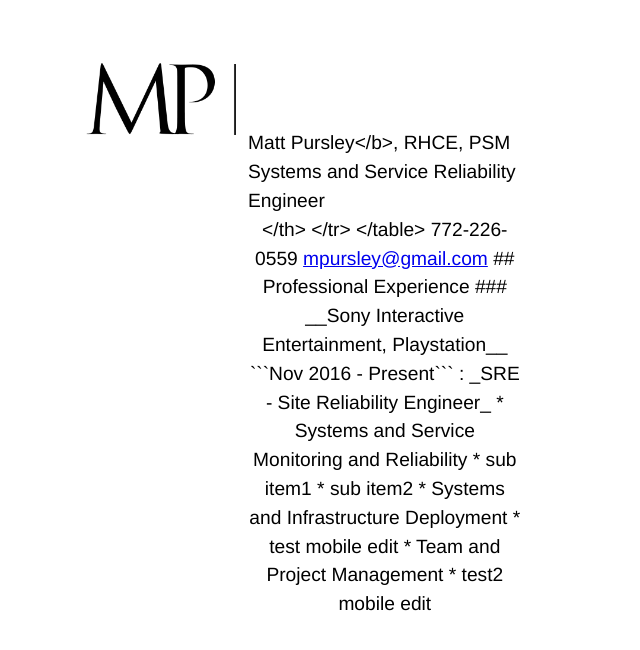
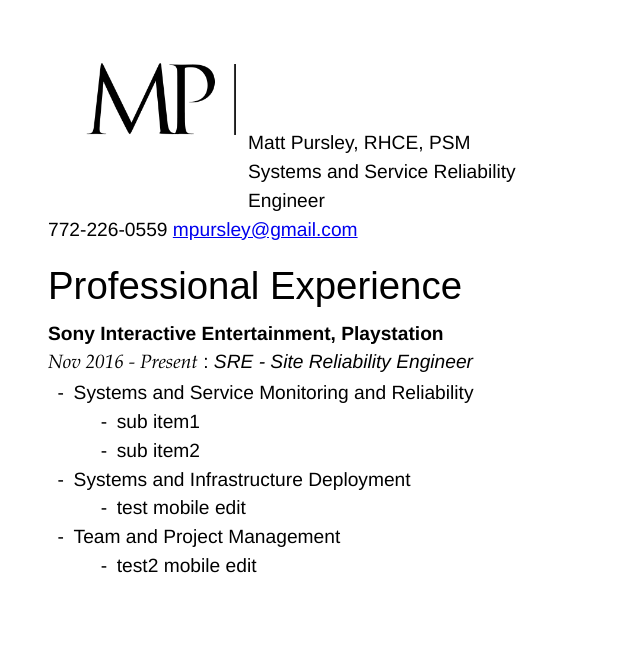
Before and after one commit to mpursley/mpursley.github.io, a Jekyll site: the page built from index_resume_short.md, in a window 1280 px wide. Shown: the top 650 px of the page, without its empty margins (0-640 px from the left). Built offline with Jekyll 4.4.1, drawn with Linux system fonts in a browser that asks for light colours.

Commit message:
Update index_resume_short.md

```diff
--- a/index_resume_short.md
+++ b/index_resume_short.md
@@ -6,7 +6,7 @@
 <table style="width:40%">
   <tr>
     <th><img src="assets/matt pursley resume logo v2 cropped.png" width="200"></th>
-    <th><b><div align="left">Matt Pursley</b>, RHCE, PSM <br>Systems and Service Reliability Engineer</div></th>
+    <th><div align="left"><b>Matt Pursley</b>, RHCE, PSM <br>Systems and Service Reliability Engineer</div></th>
   </tr>
 </table>
 
```
